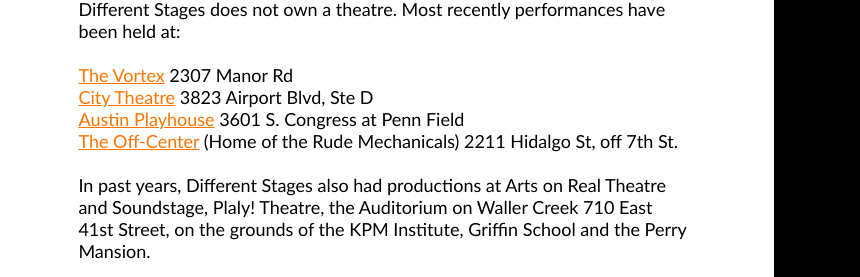
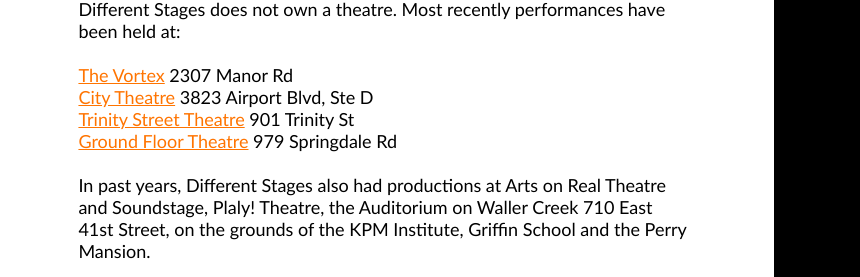
Before and after one commit to differentstages/differentstages, a plain HTML site: page contact.html in a window 1280 px wide. Shown: the part 476-753 px from the top of the page, 420-1280 px from the left. Drawn offline with Linux system fonts and the light colour scheme.

Commit message:
Update contact.html

```diff
--- a/contact.html
+++ b/contact.html
@@ -69,18 +69,23 @@
 <table align="center" width="80%"><tr><td><font face="Candara" size="4">
 
 
-For inquiries regarding Different Stages, please contact Norman Blumensaadt at (512) 926-6747 or <a href="mailto:differentstagescompany@yahoo.com">differentstagescompany@yahoo.com</a>. <br>
+For inquiries regarding Different Stages, please contact Norman Blumensaadt at (512) 926-6747 or <a href="mailto:differentstagescompany@yahoo.com">differentstagescompany@yahoo.com</a>.
+<br>
 <br>
 Different Stages does not own a theatre. Most recently performances have been
-held at: <br>
+held at:
+<br>
 <br>
 <a href="http://www.vortexrep.org/">The Vortex</a> 2307 Manor Rd<br>
+
 <a href="http://www.citytheatreaustin.org/">City Theatre</a> 3823 Airport Blvd, Ste D<br>
-<a href="http://austinplayhouse.com/">Austin Playhouse</a> 3601 S. Congress at
-Penn Field<br>
-<a href="http://www.rudemechs.com/off_center/index.htm">The Off-Center</a> (Home
-of the Rude Mechanicals) 2211 Hidalgo St, off 7th St. <br>
+
+<a href="http://www.trinitystreetplayers.com/trinitystreetplayers.aspx">Trinity Street Theatre</a> 901 Trinity St<br>
+
+<a href="http://www.groundfloortheatre.org/">Ground Floor Theatre</a> 979 Springdale Rd<br>
 <br>
+
+
 In past years, Different Stages also had productions at Arts on Real Theatre and
 Soundstage, Plaly! Theatre, the Auditorium on Waller Creek 710 East 41st Street,
 on the grounds of the KPM Institute, Griffin School and the Perry Mansion.
```
